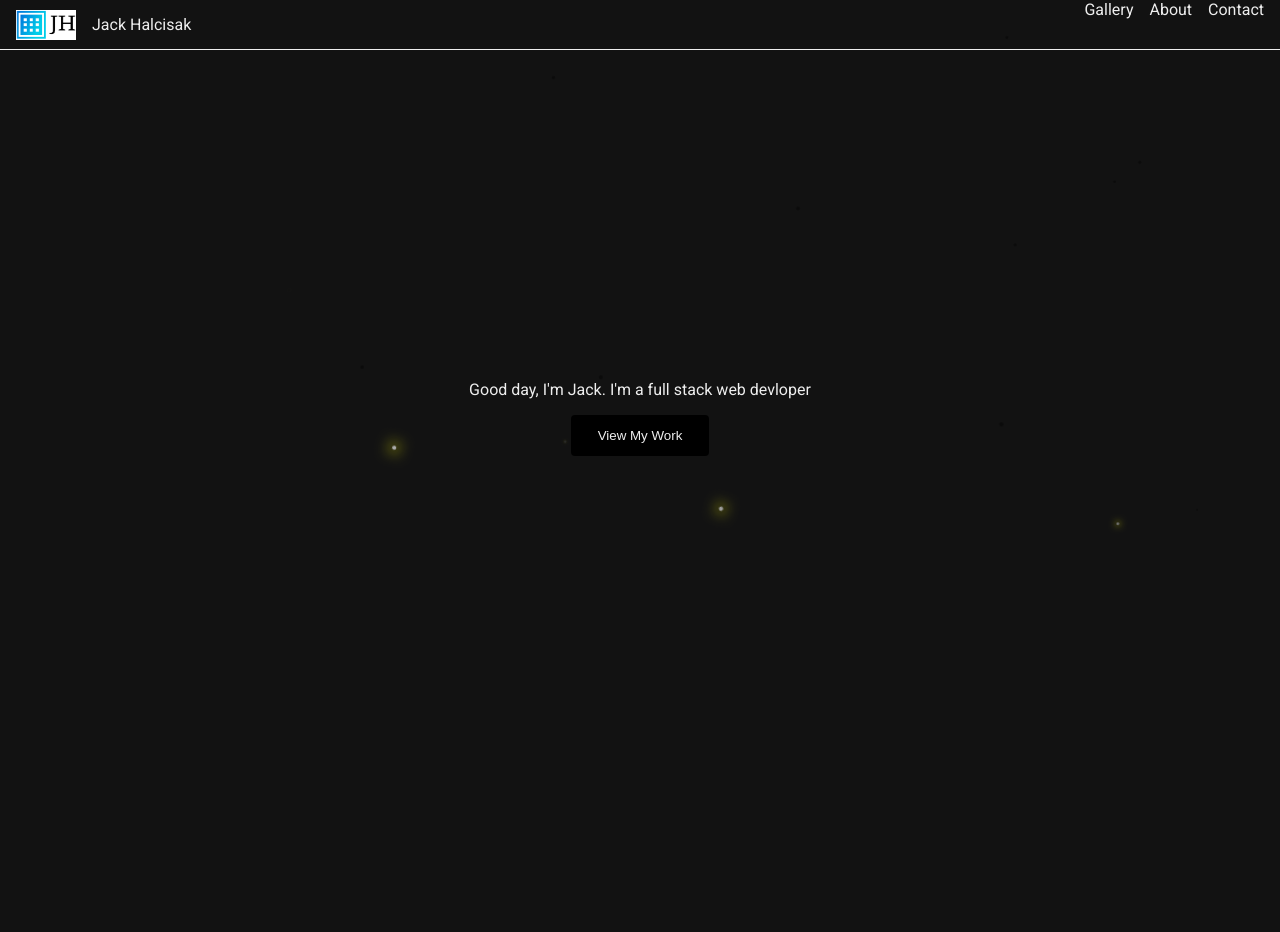
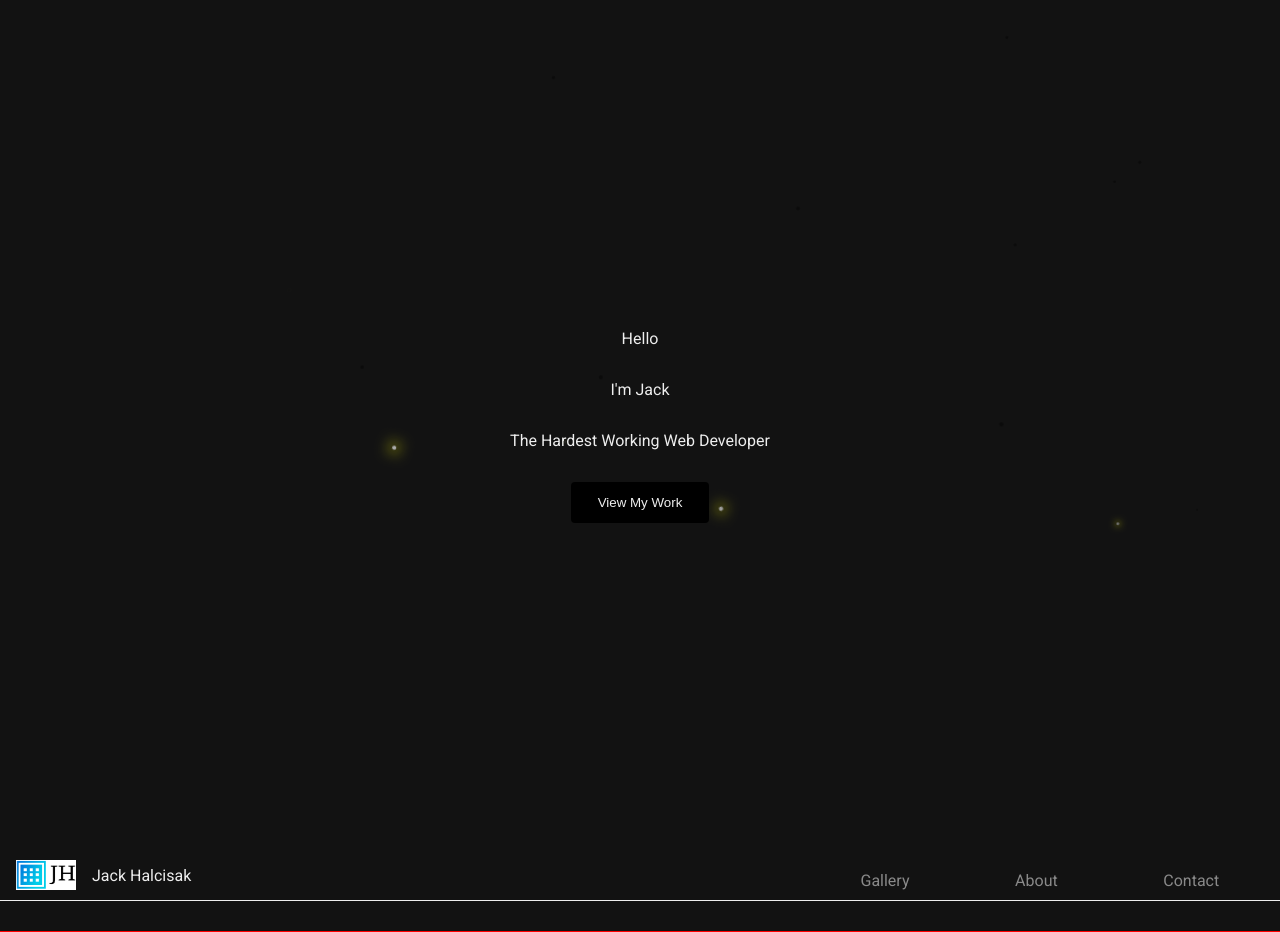
Before and after one commit to hackezar/homepage, a website built with webpack: page src/index.html in a window 1280 px wide. Shown: the top 932 px of the page. Before the commit the page ends 850 px from the top, so only its background shows below. Built offline with nearby package versions, Linux system fonts and the light colour scheme.

Commit message:
Added working landingButton
Working on the nav bar links

```diff
--- a/src/desktop.css
+++ b/src/desktop.css
@@ -18,6 +18,69 @@
     width: 100%; /* Full width */
   }
 
+
+  /* nav bar links effects */
+  .page-links * {
+    box-sizing: border-box;
+    transition: all .35s ease;
+  }
+
+  .page-links li {
+    display: inline-block;
+    list-style: outside none none;
+    margin: .5em 1em;
+    padding:0;
+    cursor: pointer;
+  }
+
+  .page-links a {
+    padding: .5em .8em;
+    font-size: .5em;
+    color: rgba(255, 255, 255, .5);
+    position: relative;
+    text-decoration: none;
+  }
+
+  .page-links a::before,
+  .page-links a::after {
+    content: '';
+    height: 14px;
+    width: 14px;
+    position: absolute;
+    transition: all .35s ease;
+    opacity: 0;
+  }
+
+  .page-links a::before {
+    content: '';
+    right: 0;
+    top: 0;
+    border-top: 3px solid #3E8914;
+    border-right: 3px solid #2E640F;
+    transform: translate(-100%, 50%);
+  }
+
+  .page-links a:after {
+    content: '';
+    left: 0;
+    bottom: 0;
+    border-bottom: 3px solid #2E640F;
+    border-left: 3px solid #3E8914;
+    transform: translate(100%, -50%)
+  }
+
+  .page-links a:hover:before,
+  .page-links a:hover:after {
+    transform: translate(0,0);
+    opacity: 1;
+  }
+
+  .page-links a:hover {
+    color: #3DA35D;
+  }
+
+  /*End of Nav bar links effects */
+
   .main {
     margin-top: 50px; /* Add a top margin to avoid content overlay */
   }
@@ -32,6 +95,10 @@
       width: 10rem;
   }
 
+  .gallery-container {
+    height: 100vh;
+  }
+
   /* CSS For the Carousel Image Slider */
 
   .carousel-div {
@@ -41,7 +108,7 @@
       grid-template-columns: 1fr 50px 50px 50px 50px 50px 1fr;
       align-items: center;
       justify-content: center;
-      border: 1px solid black;
+      border: 1px solid white;
   }
 
 
@@ -141,11 +208,12 @@
 
   .middle-info {
       display: flex;
+      margin-top: 30px;
       height: 10vh;
       flex-direction: column;
       align-items: center;
       justify-content: flex-end;
-      border: 1px solid black;
+      border: 1px solid red;
       padding: 0;
   }
 
--- a/src/eventListeners.js
+++ b/src/eventListeners.js
@@ -1,7 +1,16 @@
 export default function addEventListeners() {
+    // Landing Page Button
     let viewWorkBtn = document.getElementById('viewGalleryBtn');
     viewWorkBtn.addEventListener('click', () => {
-        let gallery = document.getElementById('gallery');
-        gallery.scrollIntoView({behavior: 'smooth', block:'start'});
+        let gallery = document.getElementById('gallery-container');
+        gallery.scrollIntoView({behavior: 'smooth', block:'end'});
     })
+    // Links for nav bar
+    // gallery link
+    let galleryLink = document.getElementById('gallery-link');
+    galleryLink.addEventListener('click', () => {
+        let gallery = document.getElementById('gallery-container');
+        gallery.scrollIntoView({behavior: 'smooth', block:'end'});
+    })
+
 }
--- a/src/firefliesAnimation.css
+++ b/src/firefliesAnimation.css
@@ -1,4 +1,5 @@
 .firefly {
+    z-index: -1;
     position: fixed;
     left: 50%;
     top: 50%;
--- a/src/index.html
+++ b/src/index.html
@@ -6,20 +6,7 @@
     <title>Document</title>
 </head>
 <body>
-    <nav class="navbar">
-        <div class="left-nav">
-            <img class="logo" src="./images/logo.png">
-            <p class="logo-name">Jack Halcisak</p>
-        </div>
 
-        <div class="right-nav">
-            <ul class="page-links">
-                <li>Gallery</li>
-                <li>About</li>
-                <li>Contact</li>
-            </ul>
-        </div>
-    </nav>
     <main class="main">
         <header class="landing">
             <div class="firefly"></div>
@@ -37,13 +24,30 @@
             <div class="firefly"></div>
             <div class="firefly"></div>
             <div class="firefly"></div>
-            <p>Good day, I'm Jack. I'm a full stack web devloper</p>
+            <p>Hello</p>
+            <p>I'm Jack</p>
+            <p>The Hardest Working Web Developer</p>
             <div class="button">
                 <button class="btn" id="viewGalleryBtn">View My Work</button>
             </div>
         </header>
 
-        <section class="gallery-container">
+        <nav class="navbar sticky">
+            <div class="left-nav">
+                <img class="logo" src="./images/logo.png">
+                <p class="logo-name">Jack Halcisak</p>
+            </div>
+
+            <div class="right-nav">
+                <ul class="page-links">
+                    <li id="gallery-link" class="link"><a href="#">Gallery</a></li>
+                    <li id="about-link" class="link"><a href="#">About</a></li>
+                    <li id="contact-link" class="link"><a href="#">Contact</a></li>
+                </ul>
+            </div>
+        </nav>
+
+        <section id="gallery-container" class="gallery-container">
             <div class="middle-info">
                 <p class="name">Name</p>
                 <a class="link">Link</a>
--- a/src/index.js
+++ b/src/index.js
@@ -2,7 +2,7 @@ import _, { add } from "lodash";
 // CSS Files
 import "./style.css";
 import "./desktop.css";
-import "./scrollBehavior.css";
+import "./stickyNavbar.css";
 import './landingButton.css';
 import './firefliesAnimation.css';
 
--- a/src/landingButton.css
+++ b/src/landingButton.css
@@ -1,13 +1,3 @@
-*, *::after, *::before {
-    margin: 0;
-    padding: 0;
-    box-sizing: border-box;
-}
-
-body {
-    background-color: #121212;
-}
-
 .btn {
     margin-top: 1rem;
     padding: 1em 2em;
--- a/src/scrollBehavior.css
+++ /dev/null
@@ -1,9 +0,0 @@
-.main {
-    max-height: 100vh;
-    overflow-y: scroll;
-    scroll-snap-type: y mandatory;
-}
-
-.landing, .gallery-container, .about {
-    scroll-snap-align: start;
-}
--- /dev/null
+++ b/src/stickyNavbar.css
@@ -0,0 +1,4 @@
+.sticky {
+    position: -webkit-sticky;
+    position: sticky;
+}
--- a/src/style.css
+++ b/src/style.css
@@ -6,12 +6,17 @@ body, html {
   margin: 0;
   padding: 0;
   font-family: Roboto;
+  color: white;
+}
 
+body {
+  background-color: #121212;
 }
 
 .navbar {
   border-bottom: 1px solid #EEEEEE;
   display: flex;
+  align-items: center;
   justify-content: space-between;
   color: #EEEEEE;
 }
@@ -35,14 +40,13 @@ body, html {
   height: 100vh;
   justify-content:center;
   align-items: center;
-  border: 1px solid black;
+  border: 1px solid white;
+  z-index: 1;
 }
 
 .gallery-container {
   display: flex;
   flex-direction: column;
-  height: 100vh;
-  overflow: scroll;
 }
 
 .landing {
```
